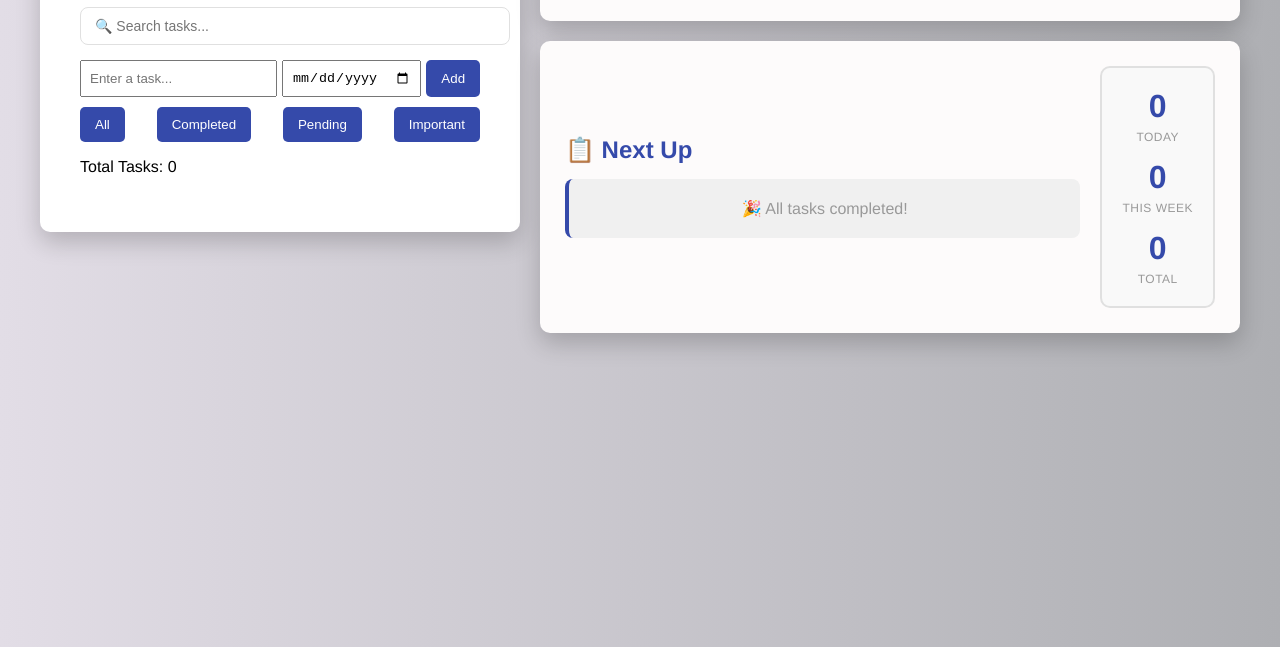
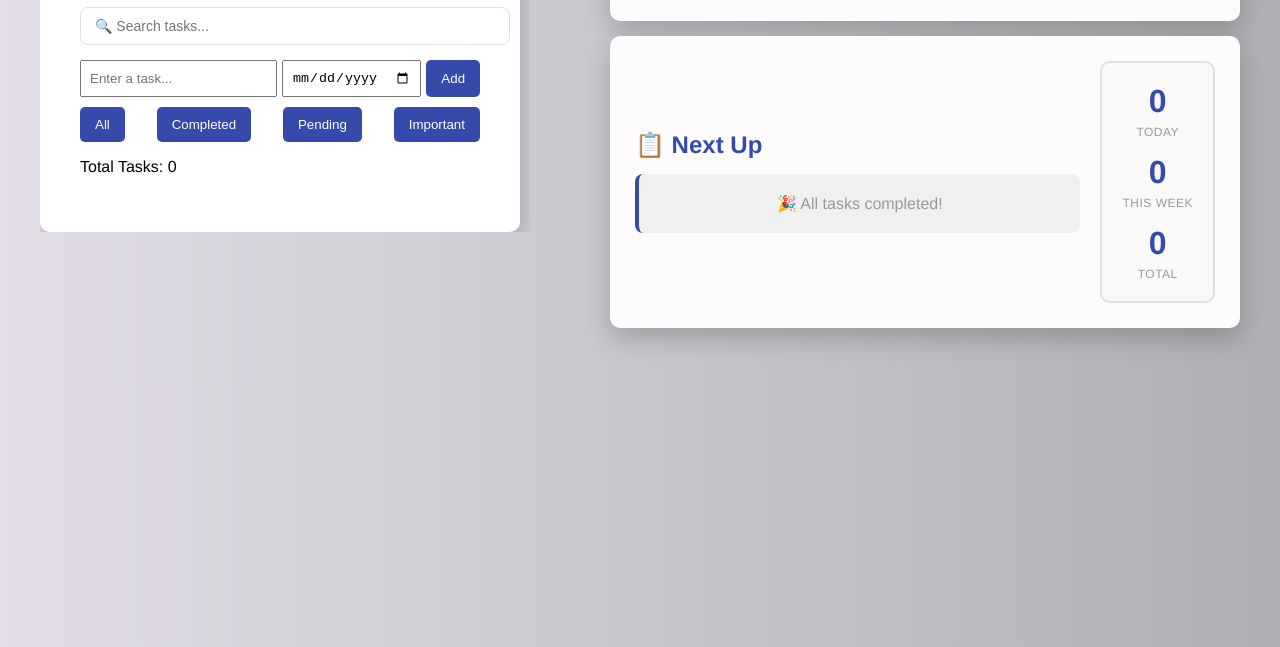
Before and after one commit to smridhi-07/to-do-list-basic, a plain HTML site: page index.html in a window 1280 px wide. Shown: the part 153-800 px from the top of the page. Drawn offline with Linux system fonts and the light colour scheme.

Commit message:
added a scroll feature in both the cards

```diff
--- a/style.css
+++ b/style.css
@@ -78,7 +78,12 @@
 
 /* Left Side */
 .left-panel {
-    width: 420px;
+    width: 490px;
+    flex-shrink: 0;
+    max-height: 90vh;
+    overflow-y: auto;
+    overflow-x: hidden;
+    box-sizing: border-box;
 }
 
 /* Right Side */
@@ -90,7 +95,7 @@
     padding: 0;
     width: 300px;
     flex-direction: column;
-    gap: 20px;
+    gap: 15px;
     box-shadow: none;
     justify-content: flex-start;
 }
@@ -284,3 +289,26 @@
     text-transform: uppercase;
     letter-spacing: 0.5px;
 }
+#nextUpTask {
+    max-height: 410px;
+    overflow-y: auto;
+    overflow-x: hidden;
+    box-sizing: border-box;
+}
+
+#nextUpTask::-webkit-scrollbar {
+    width: 6px;
+}
+
+#nextUpTask::-webkit-scrollbar-track {
+    background: transparent;
+}
+
+#nextUpTask::-webkit-scrollbar-thumb {
+    background: #ccc;
+    border-radius: 3px;
+}
+
+#nextUpTask::-webkit-scrollbar-thumb:hover {
+    background: #999;
+}
```
